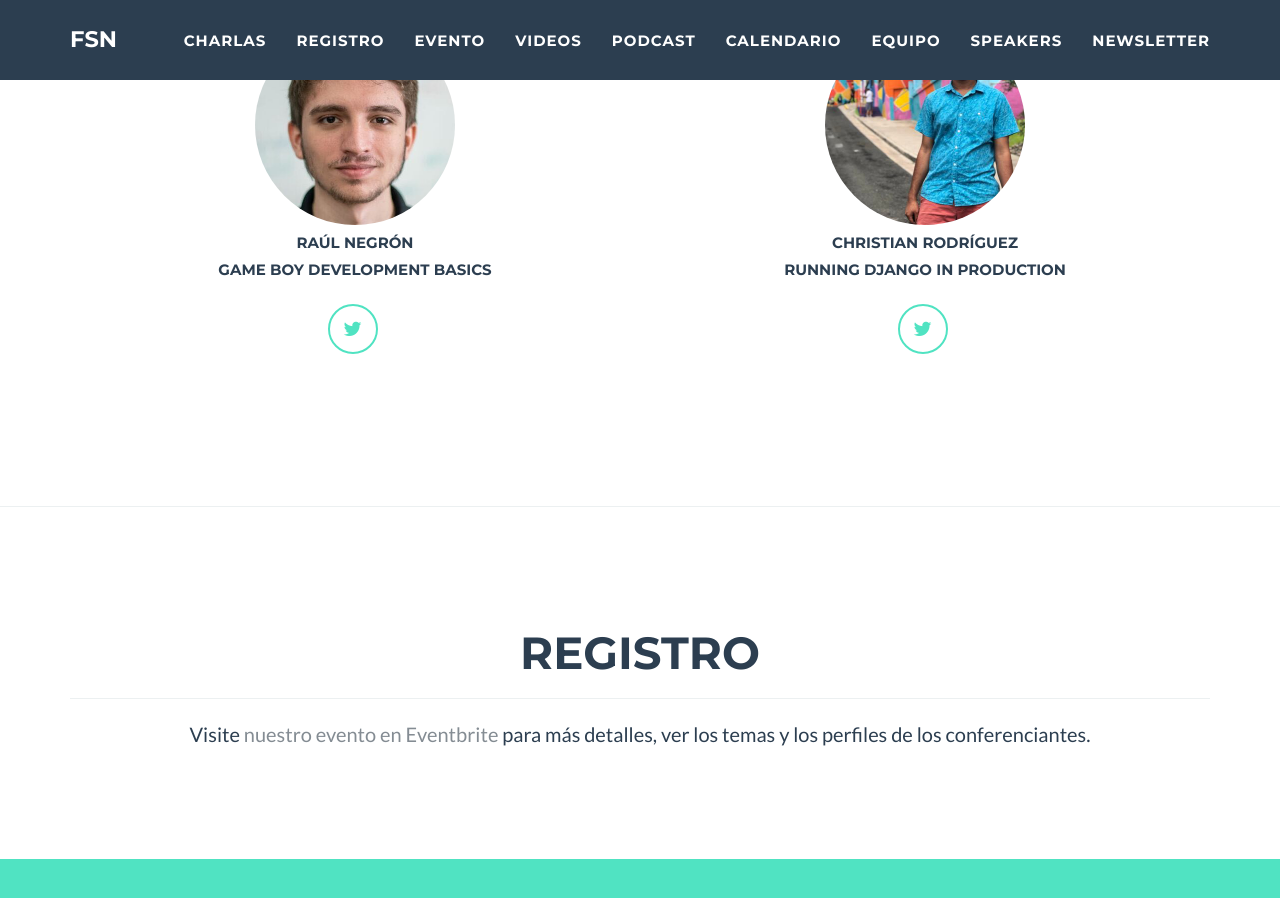
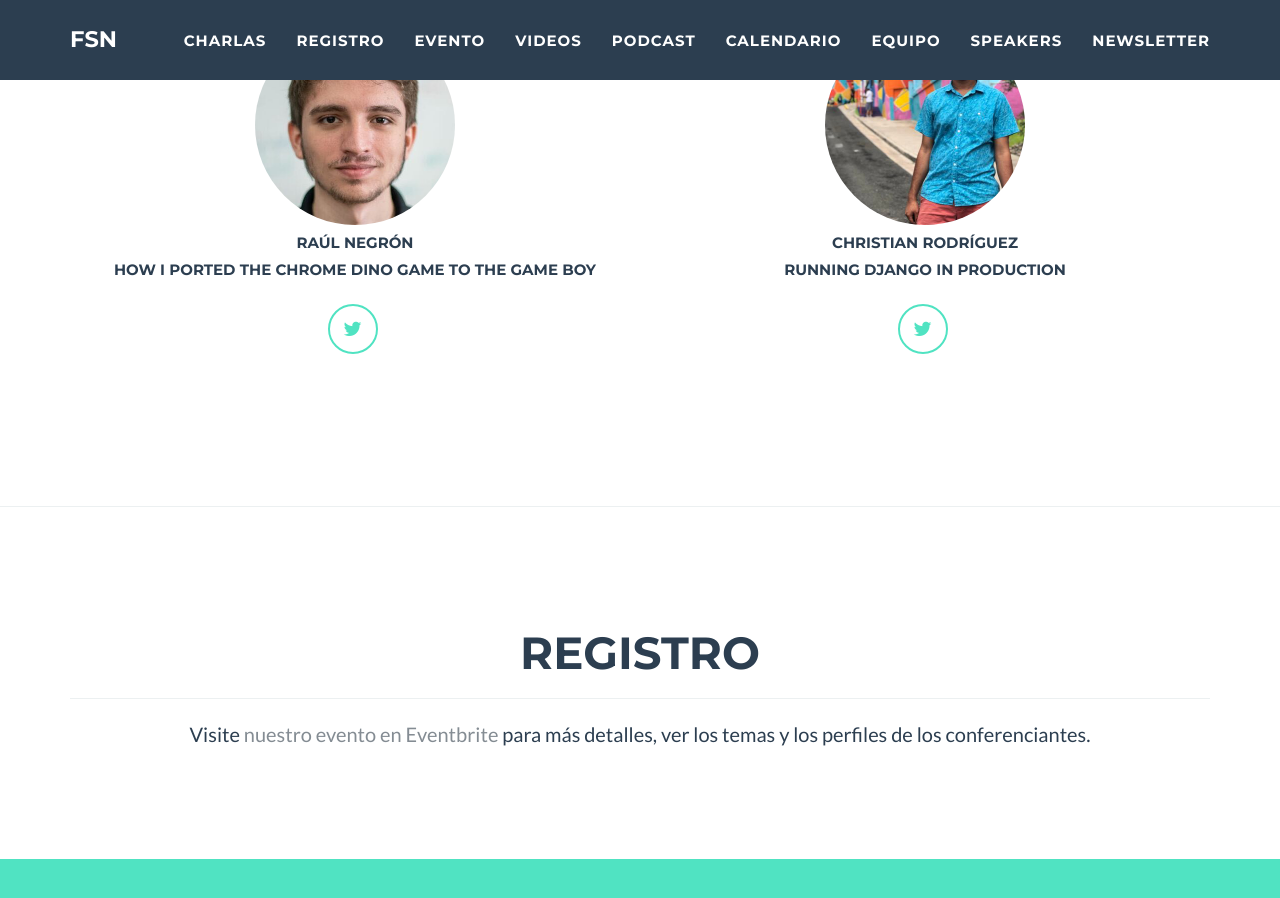
Before and after one commit to fullstacknights/fullstacknights.github.io, a Jekyll site: the page built from index.html, in a window 1280 px wide and 900 px high, scrolled down 1015 px. Built offline with Jekyll 4.4.1, drawn with Linux system fonts in a browser that asks for light colours.

Commit message:
Changes talk title

```diff
--- a/_config.yml
+++ b/_config.yml
@@ -59,7 +59,7 @@ permalink: pretty
 current_talks:
   speakers:
     - name: Raúl Negrón
-      topic: 'Game Boy Development Basics'
+      topic: 'How I ported the Chrome Dino Game to the Game Boy'
       img: img/raul.png
       social:
         - title: twitter
```
